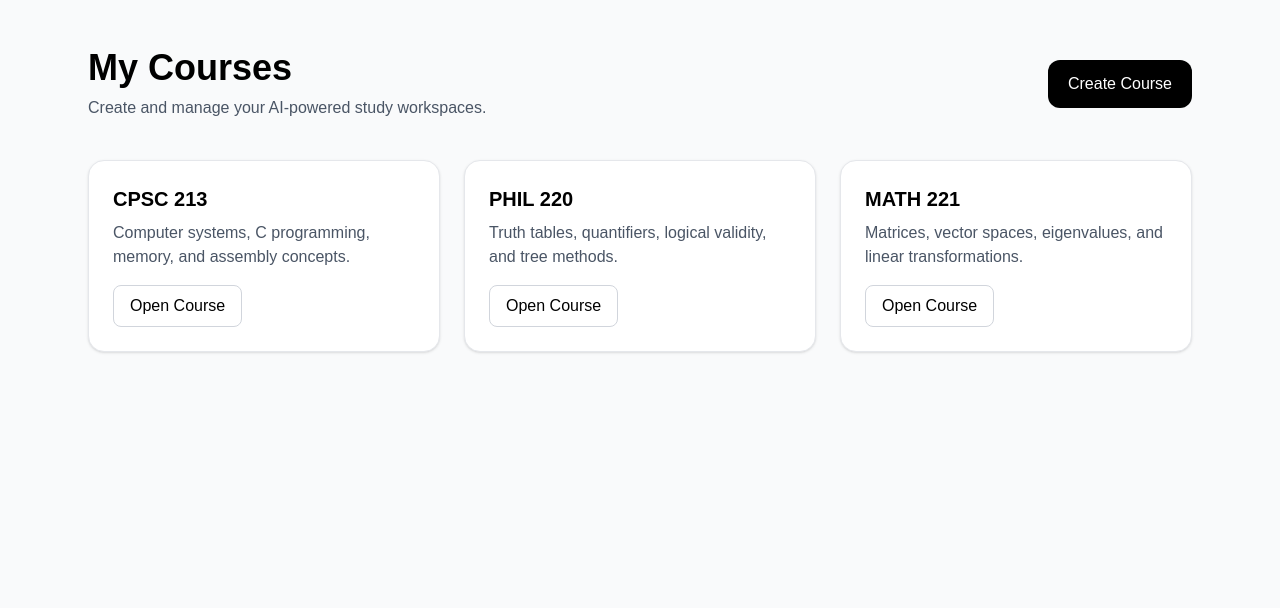
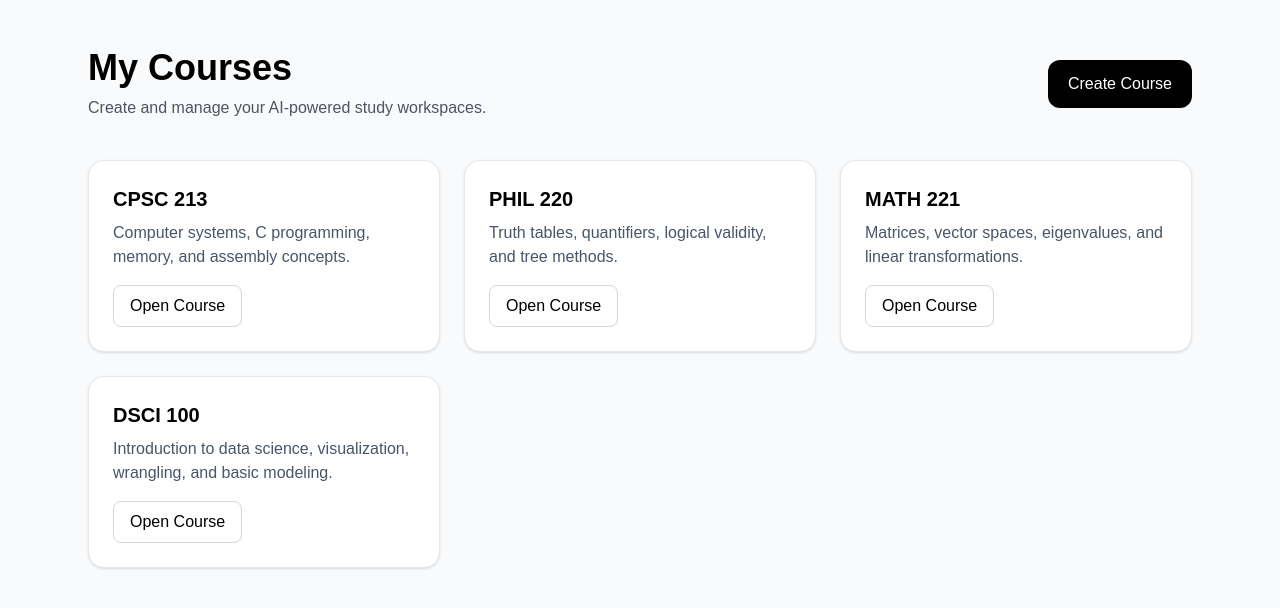
Before and after one commit to zhangyake-123/ai-study-platform, a Next.js app: page /dashboard in a window 1280 px wide. Shown: the top 608 px of the page. Built offline with nearby package versions, Linux system fonts and the light colour scheme.

Commit message:
Render dashboard courses from array using map

```diff
--- a/app/dashboard/page.tsx
+++ b/app/dashboard/page.tsx
@@ -1,6 +1,33 @@
 import CourseCard from "../../components/CourseCard";
 
 export default function DashboardPage() {
+  const courses = [
+    {
+      title: "CPSC 213",
+      description:
+        "Computer systems, C programming, memory, and assembly concepts.",
+      buttonText: "Open Course",
+    },
+    {
+      title: "PHIL 220",
+      description:
+        "Truth tables, quantifiers, logical validity, and tree methods.",
+      buttonText: "Open Course",
+    },
+    {
+      title: "MATH 221",
+      description:
+        "Matrices, vector spaces, eigenvalues, and linear transformations.",
+      buttonText: "Open Course",
+    },
+    {
+      title: "DSCI 100",
+      description:
+        "Introduction to data science, visualization, wrangling, and basic modeling.",
+      buttonText: "Open Course",
+    },
+  ];
+
   return (
     <main className="min-h-screen bg-gray-50 text-black">
       <div className="mx-auto max-w-6xl px-6 py-12">
@@ -18,23 +45,14 @@ export default function DashboardPage() {
         </div>
 
         <div className="grid gap-6 md:grid-cols-2 xl:grid-cols-3">
-          <CourseCard
-            title="CPSC 213"
-            description="Computer systems, C programming, memory, and assembly concepts."
-            buttonText="Open Course"
-          />
-
-          <CourseCard
-            title="PHIL 220"
-            description="Truth tables, quantifiers, logical validity, and tree methods."
-            buttonText="Open Course"
-          />
-
-          <CourseCard
-            title="MATH 221"
-            description="Matrices, vector spaces, eigenvalues, and linear transformations."
-            buttonText="Open Course"
-          />
+          {courses.map((course) => (
+            <CourseCard
+              key={course.title}
+              title={course.title}
+              description={course.description}
+              buttonText={course.buttonText}
+            />
+          ))}
         </div>
       </div>
     </main>
```
